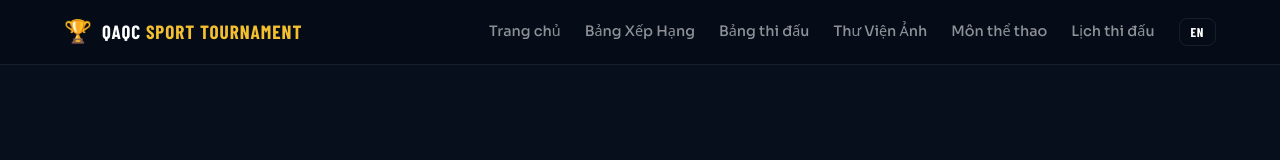
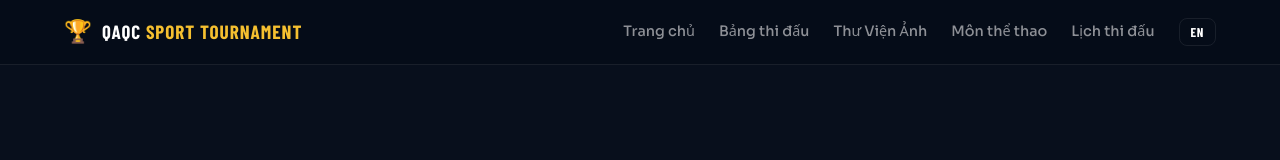
Before and after one commit to Vmolk/ptsc-sports, a React (Vite) app: page /login in a window 1280 px wide. Shown: the top 160 px of the page. Built offline with nearby package versions, Linux system fonts and the light colour scheme; no server answers; a web font is replaced by a local one.

Commit message:
remove leaderboard page from nav and routes

```diff
--- a/src/App.jsx
+++ b/src/App.jsx
@@ -3,7 +3,6 @@ import { Routes, Route, useLocation } from 'react-router-dom';
 import Navbar from './components/Navbar.jsx';
 import Footer from './components/Footer.jsx';
 import Home from './pages/Home.jsx';
-import Leaderboard from './pages/Leaderboard.jsx';
 import Bracket from './pages/Bracket.jsx';
 import Gallery from './pages/Gallery.jsx';
 import Sports from './pages/Sports.jsx';
@@ -24,8 +23,7 @@ export default function App() {
       <main style={{ flex: 1 }}>
         <Routes>
           <Route path="/"            element={<Home />} />
-          <Route path="/leaderboard" element={<Leaderboard />} />
-          <Route path="/bracket"     element={<Bracket />} />
+          <Route path="/bracket"  element={<Bracket />} />
           <Route path="/gallery"     element={<Gallery />} />
           <Route path="/sports"      element={<Sports />} />
           <Route path="/schedule"    element={<Schedule />} />
--- a/src/components/Navbar.jsx
+++ b/src/components/Navbar.jsx
@@ -10,12 +10,11 @@ import { useLanguage } from '../context/LanguageContext.jsx';
 import './Navbar.css';
 
 const LINKS = [
-  { to: '/',            key: 'nav_home',        end: true },
-  { to: '/leaderboard', key: 'nav_leaderboard' },
-  { to: '/bracket',     key: 'nav_bracket'     },
-  { to: '/gallery',     key: 'nav_gallery'     },
-  { to: '/sports',      key: 'nav_sports'      },
-  { to: '/schedule',    key: 'nav_schedule'    },
+  { to: '/',         key: 'nav_home',     end: true },
+  { to: '/bracket',  key: 'nav_bracket'            },
+  { to: '/gallery',  key: 'nav_gallery'            },
+  { to: '/sports',   key: 'nav_sports'             },
+  { to: '/schedule', key: 'nav_schedule'           },
 ];
 
 export default function Navbar() {
```
